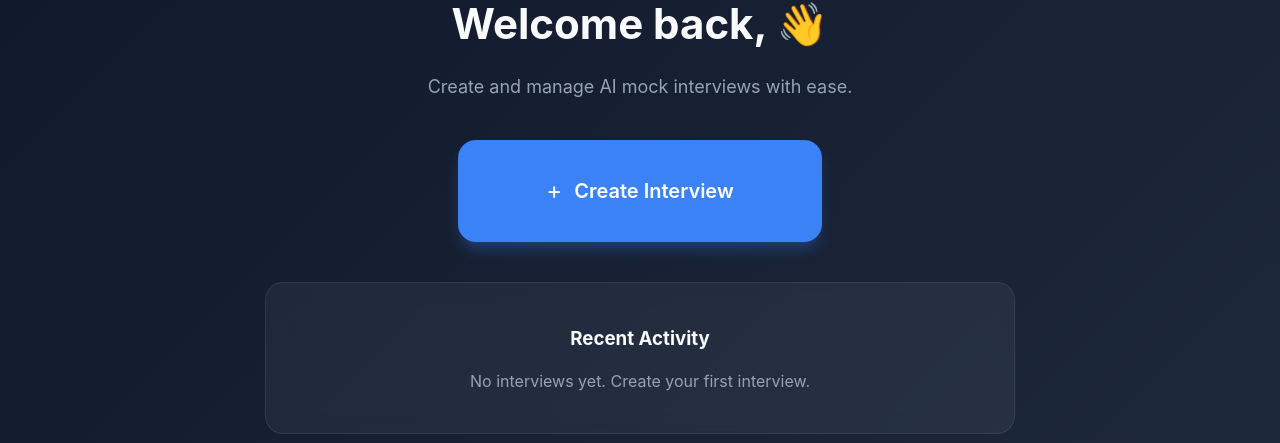
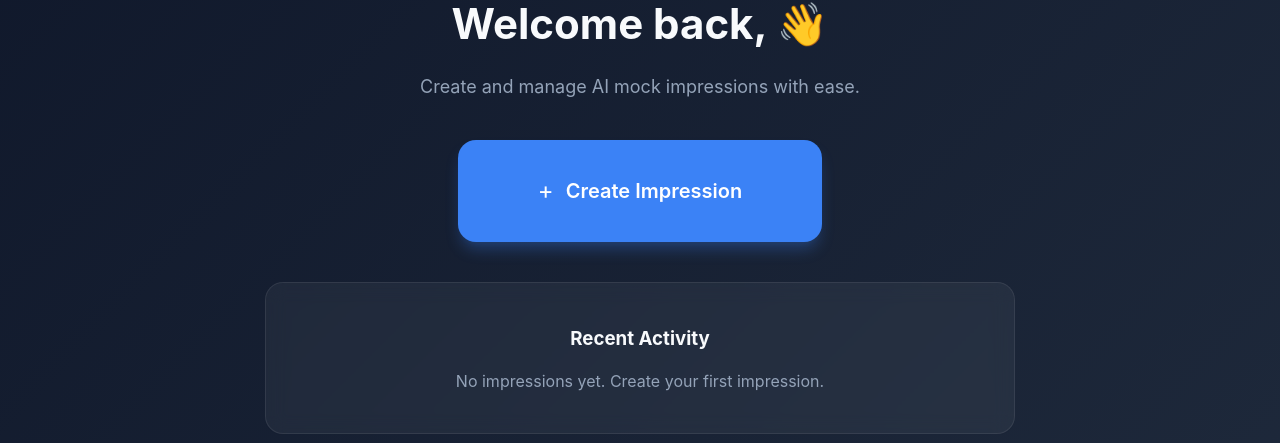
Before and after one commit to 4r1n0930/Impression, a React (Vite) app in the folder frontend/: page / in a window 1280 px wide. Shown: the part 250-693 px from the top of the page. Built offline with nearby package versions, Linux system fonts and the light colour scheme; no server answers; sample sign-in values are in the browser's storage.

Commit message:
Commited

```diff
--- a/frontend/src/Dashboard.tsx
+++ b/frontend/src/Dashboard.tsx
@@ -207,7 +207,7 @@ const Dashboard: React.FC = () => {
             </h1>
 
             <p className="welcome-subtitle">
-              Create and manage AI mock interviews with ease.
+              Create and manage AI mock impressions with ease.
             </p>
           </div>
 
@@ -223,13 +223,13 @@ const Dashboard: React.FC = () => {
               }}
             >
               <span className="plus-icon">+</span>
-              Create Interview
+              Create Impression
             </Link>
           </div>
 
           <div className="recent-card">
             <h3>Recent Activity</h3>
-            <p>No interviews yet. Create your first interview.</p>
+            <p>No impressions yet. Create your first impression.</p>
           </div>
 
         </div>
--- a/frontend/src/Login.tsx
+++ b/frontend/src/Login.tsx
@@ -78,7 +78,7 @@ const Login: React.FC = () => {
 
         <form onSubmit={handleLogin} className="login-form">
           {error && <div className="error-message">{error}</div>}
-
+          ana
           <div className="form-group">
             <label htmlFor="email">Email Address</label>
             <input
```
Also changed, not shown: 1 other file (tests, documents, lock files or other folders).
